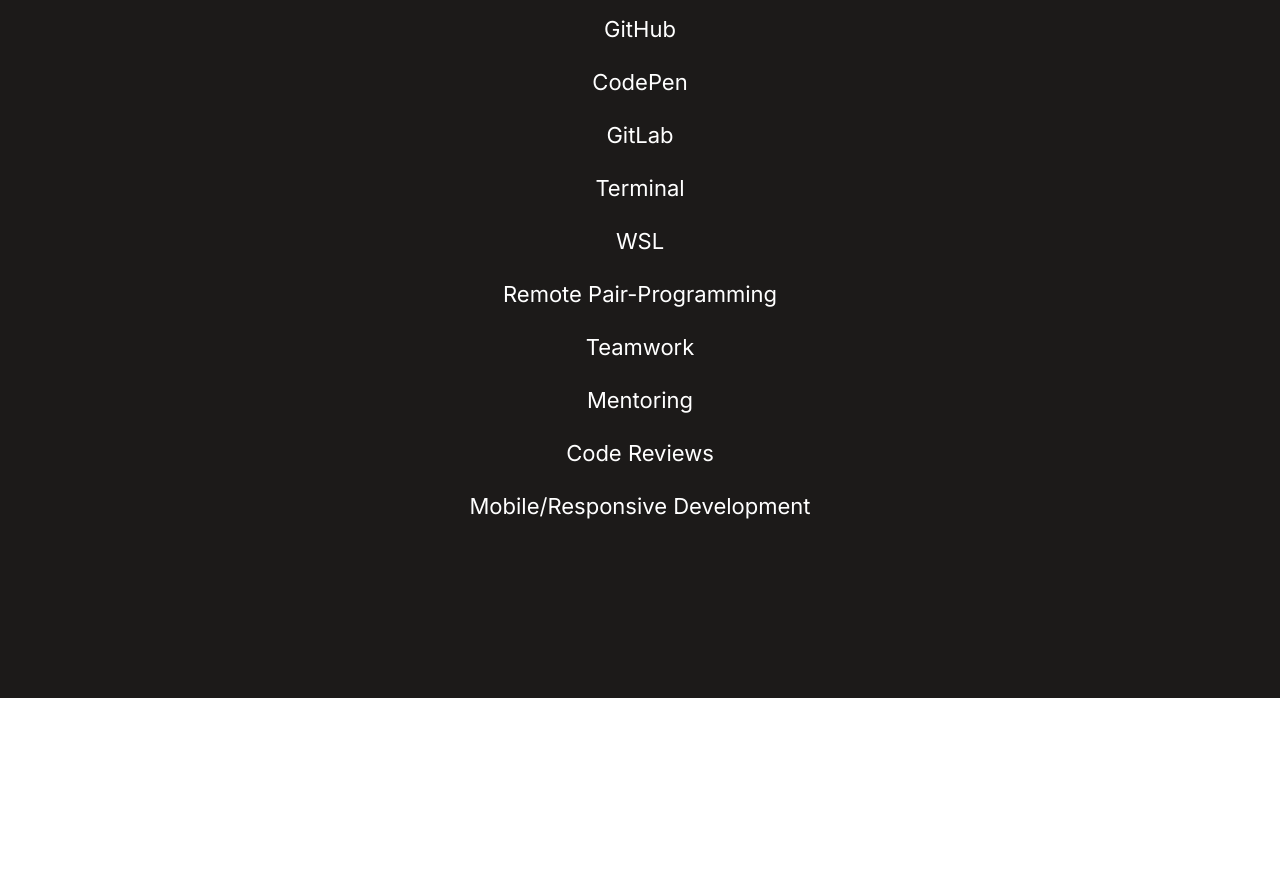
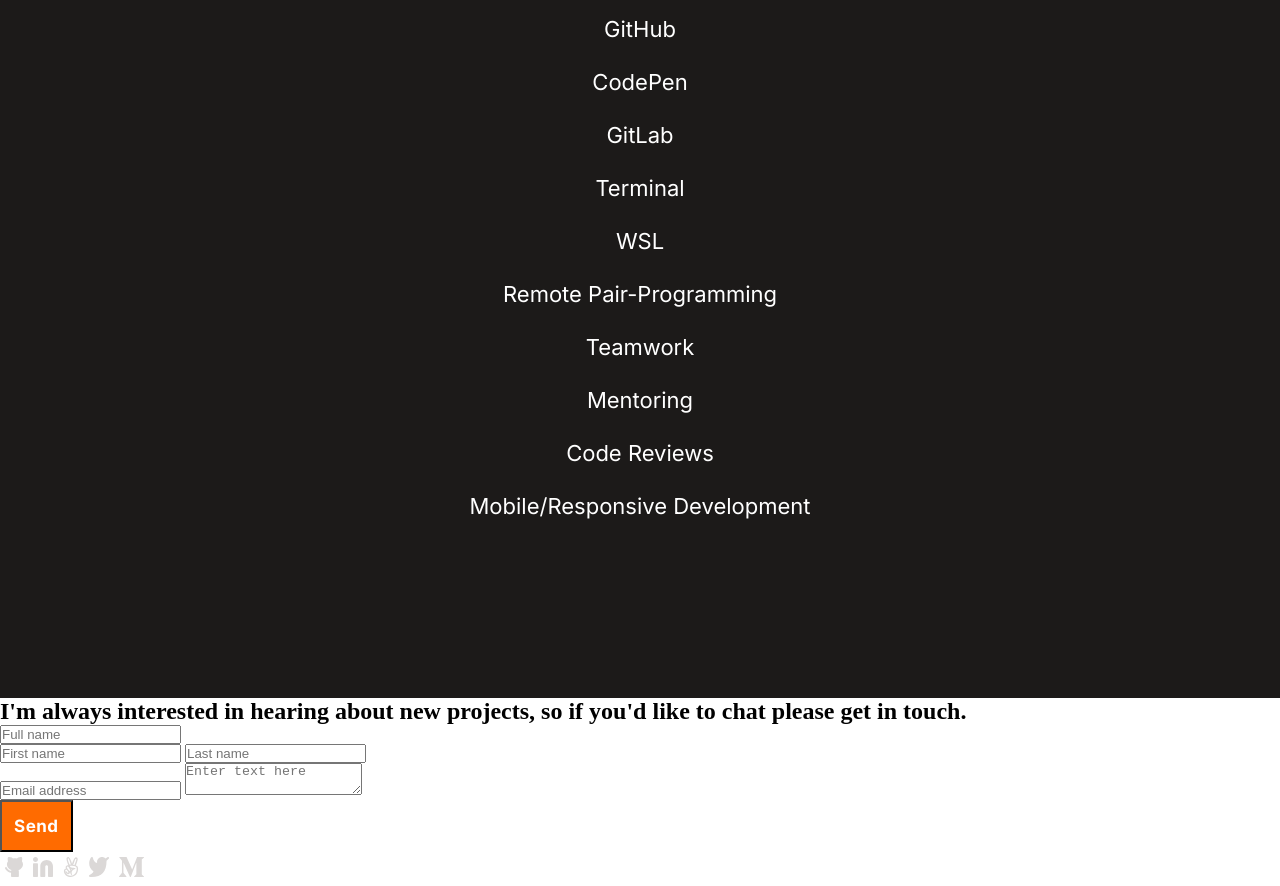
Before and after one commit to sajid-munawar/cr-contact-form, a website: page index.html in a window 1280 px wide. Shown: the part 6009-6895 px from the top of the page. Before the commit the page ends 6707 px from the top, so only its background shows below. Drawn offline with Linux system fonts and the light colour scheme.

Commit message:
Add formspree and get method

```diff
--- a/index.html
+++ b/index.html
@@ -289,7 +289,117 @@
           </ul>
         </div>
       </div>
+       <div id="contact">
+        <h2>
+          I'm always interested in hearing about new projects, so if you'd like
+          to chat please get in touch.
+        </h2>
+        <form action="https://formspree.io/f/mwkakrqj" method="POST">
+          <input
+            type="text"
+            name="fullname"
+            id="fullname"
+            placeholder="Full name"
+            maxlength="30"
+            required
+          />
+          <div class="name-form">
+            <input
+              type="text"
+              name="name"
+              id="name"
+              placeholder="First name"
+              maxlength="30"
+              required
+            />
+            <input
+              type="text"
+              name="surname"
+              id="surname"
+              placeholder="Last name"
+              maxlength="30"
+              required
+            />
+          </div>
+          <input
+            type="email"
+            id="email"
+            name="_replyto"
+            placeholder="Email address"
+            required
+          />
+          <textarea
+            name="message"
+            placeholder="Enter text here"
+            maxlength="500"
+            required
+          ></textarea>
+          <button type="submit" class="link centered-link">Send</button>
+        </form>
+      </div>
     </main>
+    <footer class="social footer-social">
+      <a
+        class="social-link"
+        href="https://github.com/SpaYco"
+        target="_blank"
+        rel="noreferrer noopener"
+      >
+        <img
+          class="social-icon"
+          src="./media/svg/github.svg"
+          alt="GitHub Icon"
+        />
+      </a>
+      <a
+        class="social-link"
+        href="https://www.linkedin.com/in/spayco"
+        target="_blank"
+        rel="noreferrer noopener"
+      >
+        <img
+          class="social-icon"
+          src="./media/svg/linkedin.svg"
+          alt="LinkedIn Icon"
+        />
+      </a>
+      <a
+        class="social-link"
+        href="https://angel.co/spayco"
+        target="_blank"
+        rel="noreferrer noopener"
+      >
+        <img
+          class="social-icon"
+          src="./media/svg/angel.svg"
+          alt="AngelList Icon"
+        />
+      </a>
+      <a
+        class="social-link"
+        href="https://twitter.com/iSpaYco"
+        target="_blank"
+        rel="noreferrer noopener"
+      >
+        <img
+          class="social-icon"
+          src="./media/svg/twitter.svg"
+          alt="Twitter Icon"
+        />
+      </a>
+      <a
+        class="social-link"
+        href="https://spayco.medium.com/"
+        target="_blank"
+        rel="noreferrer noopener"
+      >
+        <img
+          class="social-icon"
+          src="./media/svg/medium.svg"
+          alt="Medium Icon"
+        />
+      </a>
+    </footer>
 
     <script
       src="https://kit.fontawesome.com/e966a3bd22.js"
```
